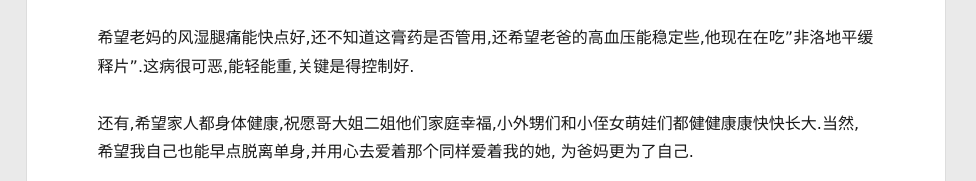
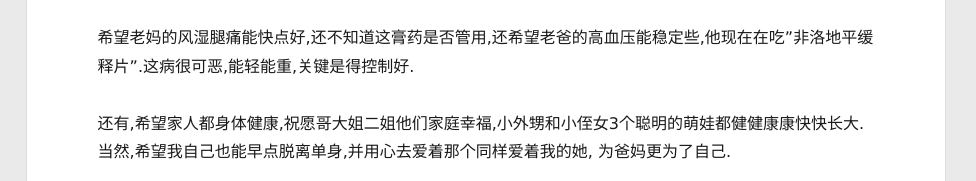
Before and after one commit to liduanwei/liduanwei.github.io, a plain HTML site: page 2016/10/11/又一年的生日/index.html in a window 1280 px wide. Shown: the part 619-800 px from the top of the page, 304-1280 px from the left. Drawn offline with Linux system fonts and the light colour scheme; a script that the page names is missing.

Commit message:
Site updated: 2016-10-12 09:21:33

```diff
--- a/2016/10/11/又一年的生日/index.html
+++ b/2016/10/11/又一年的生日/index.html
@@ -12,7 +12,7 @@
 <meta property="og:url" content="http://www.liduanwei.com/2016/10/11/又一年的生日/index.html">
 <meta property="og:site_name" content="Welee's blog">
 <meta property="og:description" content="&amp;#x4ECA;&amp;#x5929;&amp;#x662F;&amp;#x4E2A;&amp;#x5E73;&amp;#x5E38;&amp;#x53C8;&amp;#x7279;&amp;#x6B8A;&amp;#x7684;&amp;#x65E5;&amp;#x5B50;, 28&amp;#x5E74;&amp;#x524D;&amp;#x7684;&amp;#x8FD9;&amp;#x4E00;&amp;#x5929;&amp;#x7238;&amp;#x5988;&amp;#x7ED9;&amp;#x4E86;&amp;#x6211;&amp;#x751F;&amp;#x5">
-<meta property="og:updated_time" content="2016-10-12T01:18:51.000Z">
+<meta property="og:updated_time" content="2016-10-12T01:21:11.000Z">
 <meta name="twitter:card" content="summary">
 <meta name="twitter:title" content="又一年的生日">
 <meta name="twitter:description" content="&amp;#x4ECA;&amp;#x5929;&amp;#x662F;&amp;#x4E2A;&amp;#x5E73;&amp;#x5E38;&amp;#x53C8;&amp;#x7279;&amp;#x6B8A;&amp;#x7684;&amp;#x65E5;&amp;#x5B50;, 28&amp;#x5E74;&amp;#x524D;&amp;#x7684;&amp;#x8FD9;&amp;#x4E00;&amp;#x5929;&amp;#x7238;&amp;#x5988;&amp;#x7ED9;&amp;#x4E86;&amp;#x6211;&amp;#x751F;&amp;#x5">
@@ -174,7 +174,7 @@
 <p>&#x8BB8;&#x591A;&#x4EBA;,&#x8BB8;&#x591A;&#x4E8B;,&#x7ECF;&#x5386;&#x8FC7;&#x8F6C;&#x8EAB;&#x4FBF;&#x4F1A;&#x6210;&#x4E3A;&#x4E91;&#x70DF;&#x6E10;&#x6D88;&#x6563;.</p>
 <p><strong>&#x5173;&#x4E8E;&#x5BB6;&#x4EBA;,&#x4E9B;&#x8BB8;&#x671F;&#x671B;:</strong></p>
 <p>&#x5E0C;&#x671B;&#x8001;&#x5988;&#x7684;&#x98CE;&#x6E7F;&#x817F;&#x75DB;&#x80FD;&#x5FEB;&#x70B9;&#x597D;,&#x8FD8;&#x4E0D;&#x77E5;&#x9053;&#x8FD9;&#x818F;&#x836F;&#x662F;&#x5426;&#x7BA1;&#x7528;,&#x8FD8;&#x5E0C;&#x671B;&#x8001;&#x7238;&#x7684;&#x9AD8;&#x8840;&#x538B;&#x80FD;&#x7A33;&#x5B9A;&#x4E9B;,&#x4ED6;&#x73B0;&#x5728;&#x5728;&#x5403;&#x201D;&#x975E;&#x6D1B;&#x5730;&#x5E73;&#x7F13;&#x91CA;&#x7247;&#x201D;.&#x8FD9;&#x75C5;&#x5F88;&#x53EF;&#x6076;,&#x80FD;&#x8F7B;&#x80FD;&#x91CD;,&#x5173;&#x952E;&#x662F;&#x5F97;&#x63A7;&#x5236;&#x597D;.</p>
-<p>&#x8FD8;&#x6709;,&#x5E0C;&#x671B;&#x5BB6;&#x4EBA;&#x90FD;&#x8EAB;&#x4F53;&#x5065;&#x5EB7;,&#x795D;&#x613F;&#x54E5;&#x5927;&#x59D0;&#x4E8C;&#x59D0;&#x4ED6;&#x4EEC;&#x5BB6;&#x5EAD;&#x5E78;&#x798F;,&#x5C0F;&#x5916;&#x7525;&#x4EEC;&#x548C;&#x5C0F;&#x4F84;&#x5973;&#x840C;&#x5A03;&#x4EEC;&#x90FD;&#x5065;&#x5065;&#x5EB7;&#x5EB7;&#x5FEB;&#x5FEB;&#x957F;&#x5927;.&#x5F53;&#x7136;,&#x5E0C;&#x671B;&#x6211;&#x81EA;&#x5DF1;&#x4E5F;&#x80FD;&#x65E9;&#x70B9;&#x8131;&#x79BB;&#x5355;&#x8EAB;,&#x5E76;&#x7528;&#x5FC3;&#x53BB;&#x7231;&#x7740;&#x90A3;&#x4E2A;&#x540C;&#x6837;&#x7231;&#x7740;&#x6211;&#x7684;&#x5979;, &#x4E3A;&#x7238;&#x5988;&#x66F4;&#x4E3A;&#x4E86;&#x81EA;&#x5DF1;.</p>
+<p>&#x8FD8;&#x6709;,&#x5E0C;&#x671B;&#x5BB6;&#x4EBA;&#x90FD;&#x8EAB;&#x4F53;&#x5065;&#x5EB7;,&#x795D;&#x613F;&#x54E5;&#x5927;&#x59D0;&#x4E8C;&#x59D0;&#x4ED6;&#x4EEC;&#x5BB6;&#x5EAD;&#x5E78;&#x798F;,&#x5C0F;&#x5916;&#x7525;&#x548C;&#x5C0F;&#x4F84;&#x5973;3&#x4E2A;&#x806A;&#x660E;&#x7684;&#x840C;&#x5A03;&#x90FD;&#x5065;&#x5065;&#x5EB7;&#x5EB7;&#x5FEB;&#x5FEB;&#x957F;&#x5927;.&#x5F53;&#x7136;,&#x5E0C;&#x671B;&#x6211;&#x81EA;&#x5DF1;&#x4E5F;&#x80FD;&#x65E9;&#x70B9;&#x8131;&#x79BB;&#x5355;&#x8EAB;,&#x5E76;&#x7528;&#x5FC3;&#x53BB;&#x7231;&#x7740;&#x90A3;&#x4E2A;&#x540C;&#x6837;&#x7231;&#x7740;&#x6211;&#x7684;&#x5979;, &#x4E3A;&#x7238;&#x5988;&#x66F4;&#x4E3A;&#x4E86;&#x81EA;&#x5DF1;.</p>
 <p><strong>&#x5173;&#x4E8E;&#x611F;&#x60C5;,&#x4E00;&#x8A00;&#x96BE;&#x5C3D;:</strong></p>
 <blockquote>
 <p>&#x4E0D;&#x7ED9;&#x4E0D;&#x559C;&#x6B22;&#x6211;&#x7684;&#x4EBA;&#x5236;&#x9020;&#x538B;&#x529B;,&#x4E0D;&#x8981;&#x6709;&#x4E0D;&#x5FC5;&#x8981;&#x7684;&#x52C9;&#x5F3A;&#x5BF9;&#x8C01;&#x90FD;&#x597D;.</p>
```
Also changed, not shown: index.html (+1 -1 lines).
